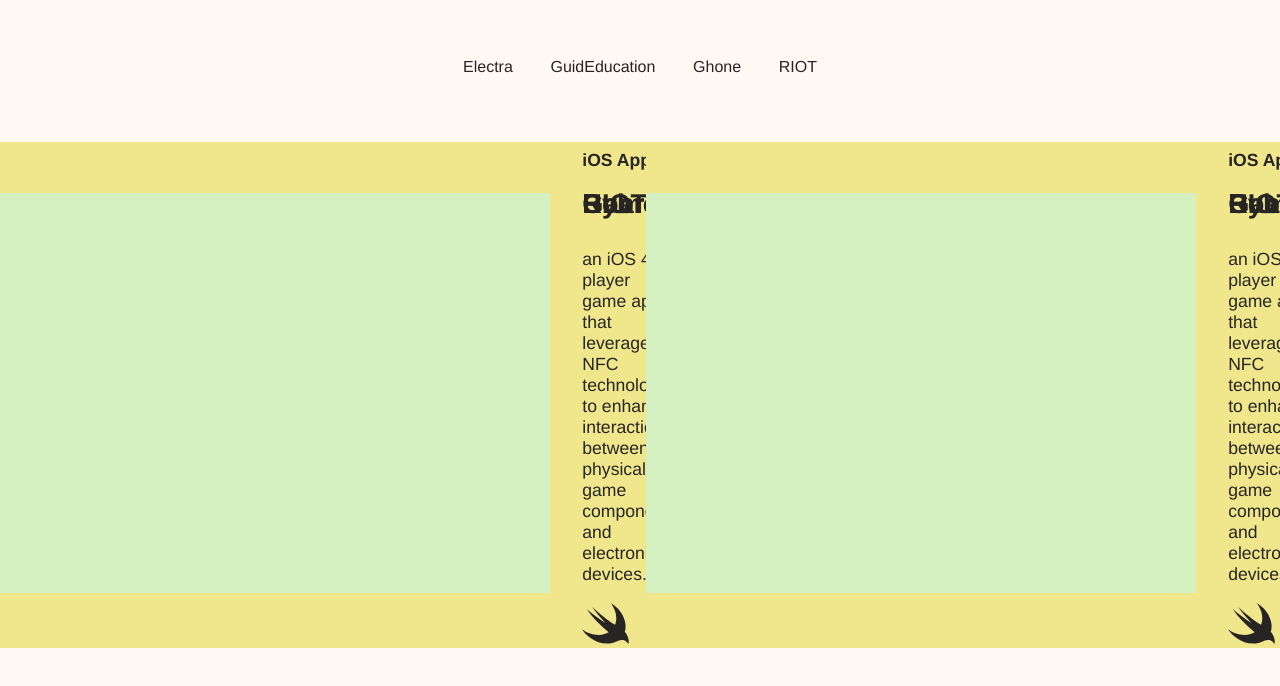
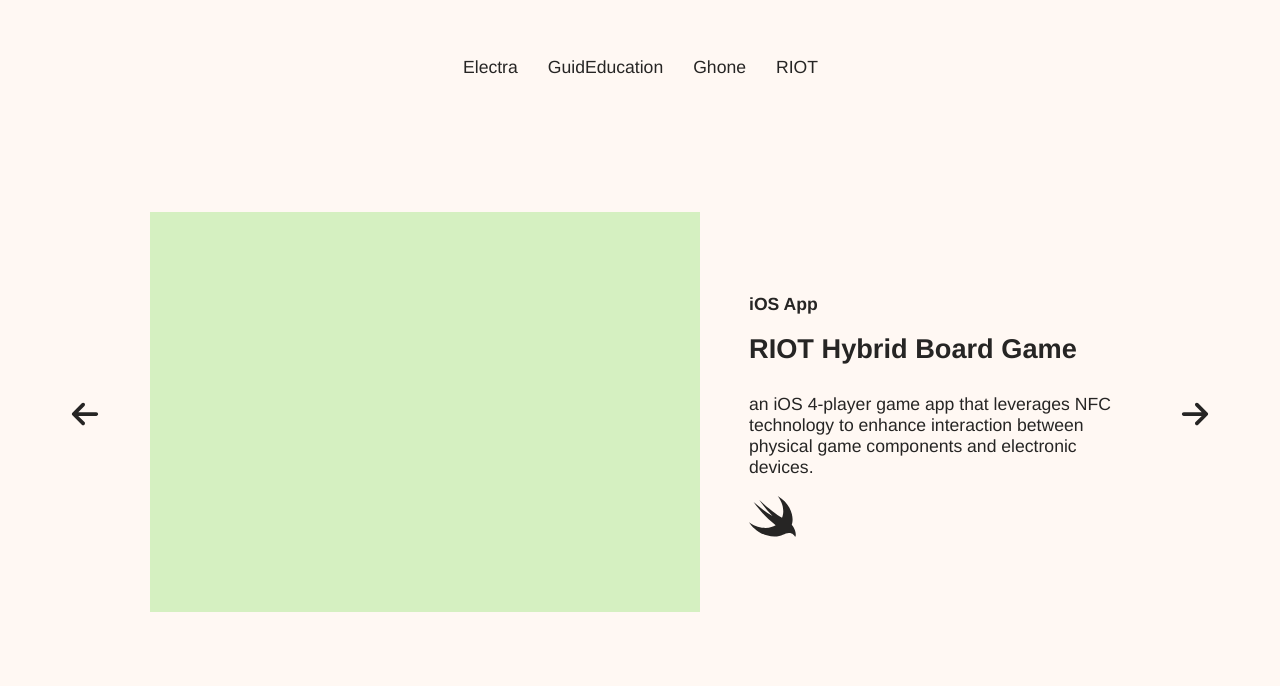
Before and after one commit to shaniashn/shaniashn.github.io, a Vue app: page / in a window 1280 px wide. Shown: the part 898-1584 px from the top of the page. Built offline with nearby package versions, Linux system fonts and the light colour scheme.

Commit message:
Update PortfolioView.vue

```diff
--- a/src/components/PortfolioView.vue
+++ b/src/components/PortfolioView.vue
@@ -2,24 +2,26 @@
   <section class="portfolio">
     <div class="portfolio-bar">
       <ul>
-        <li>Electra</li>
-        <li>GuidEducation</li>
-        <li>Ghone</li>
-        <li>RIOT</li>
+        <li v-for="category in categories" :key="category">{{ category }}</li>
       </ul>
     </div>
     <div class="detail-container">
-      <div class="detail-view"  v-for="porto in portfolio" :key="porto">
+
+       <div class="detail-view"> <!-- v-for="porto in portfolio" :key="porto" -->
       <div class="detail-image">
         <img src="../assets/rect.svg" alt="">
       </div>
       <div class="detail-description">
-        <p class="type">{{ porto.type }}</p>
-        <p class="title">{{ porto.title }}</p>
-        <p class="description">{{ porto.description }}</p>
+        <p class="type">{{ portoType }}</p>
+        <p class="title">{{ portoTitle }}</p>
+        <p class="description">{{ portoDesc }}</p>
         <div class="techused">
           <img src="../assets/techstack/swift.svg" alt="">
         </div>
+      </div>
+      <div class="arrows">
+       <font-awesome-icon icon="fa-solid fa-arrow-left" />
+        <font-awesome-icon @click="setViewRight" icon="fa-solid fa-arrow-right" />
       </div>
     </div>
     </div>
@@ -31,6 +33,7 @@
   name: 'PortfolioView',
   data() {
     return {
+      categories: ['Electra', 'GuidEducation', 'Ghone', 'RIOT'],
       portfolio: [
         {
           type: "iOS App",
@@ -41,14 +44,33 @@
         },
         {
           type: "iOS App",
-          title: "RIOT Hybrid Board Game",
-          description: "an iOS 4-player game app that leverages NFC technology to enhance interaction between physical game components and electronic devices.",
+          title: "Electra",
+          description: "yeyyq",
           img: "",
           techStack: ""
         },
-      ]
+      ],
+      index: '0',
+      portoTitle: '',
+      portoType: '',
+      portoDesc: ''
+
     }
+  },
+  methods: {
+    setViewRight(){
+      let selected = (1 + this.index) % this.portfolio.length;
+      this.index = selected;
+
+      this.portoTitle = this.portfolio[selected].title;
+      this.portoType = this.portfolio[selected].type;
+      this.portoDesc = this.portfolio[selected].description
+    }
+  },
+  mounted() {
+    this.setViewRight();
   }
+
 }
 </script>
 
@@ -63,7 +85,6 @@
   height: 50px;
   position: relative;
   margin-bottom: 50px;
-  /* background-color: blueviolet; */
 }
 
 .portfolio-bar ul{
@@ -72,10 +93,10 @@
   width: 30%;
   height: 100%;;
   position: absolute;
-  /* background-color: cyan; */
 }
 
 .portfolio-bar ul li {
+  font-size: 1.1rem;
   display: flex;
   align-items: center;
   padding: 0 15px;
@@ -89,6 +110,7 @@
 }
 
 .detail-container {
+  /* width: max-content; */
   display: flex;
   flex-direction: row;
   overflow: auto;
@@ -99,10 +121,8 @@
   justify-self: space-evenly;
   align-items: center;
   width: 100vw;
-  /* height: 300px; */
-  /* width: 1000px; */
-  /* margin: 0 140px; */
-  background-color: khaki;
+  padding: 70px 150px;
+  /* background-color: khaki; */
 
 }
 
@@ -112,16 +132,11 @@
 }
 
 .detail-view .detail-description {
-  /* width: 40%; */
   display: flex;
   flex-direction: column;
   text-align: left;
+  width: 60%;
   /* flex-grow: 3s; */
-}
-
-.detail-view .detail-description .description {
-  /* width: 70%; */
-  /* background-color: cornflowerblue; */
 }
 
 .detail-description p:nth-child(1){
@@ -145,4 +160,19 @@
 .techused img {
   width: 35pt;
 }
+
+.arrows {
+  position: absolute;
+  display: flex;
+  justify-content: space-between;
+  /* background-color: darkgreen; */
+  left: 50px;
+  right: 50px;
+}
+
+.arrows svg {
+  width: 30px;
+  height: 30px;
+  padding: 20px;
+}
 </style>
```
